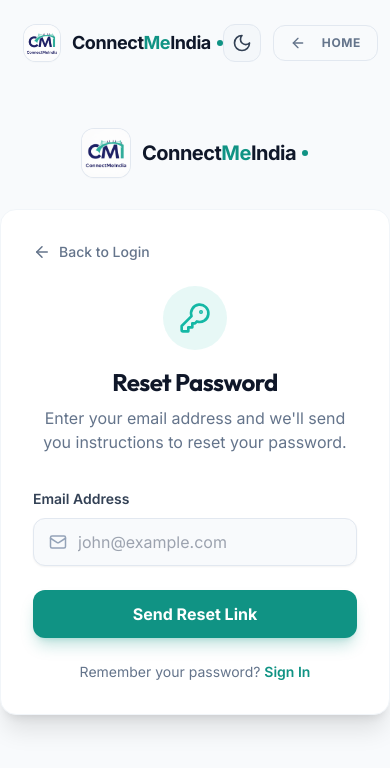
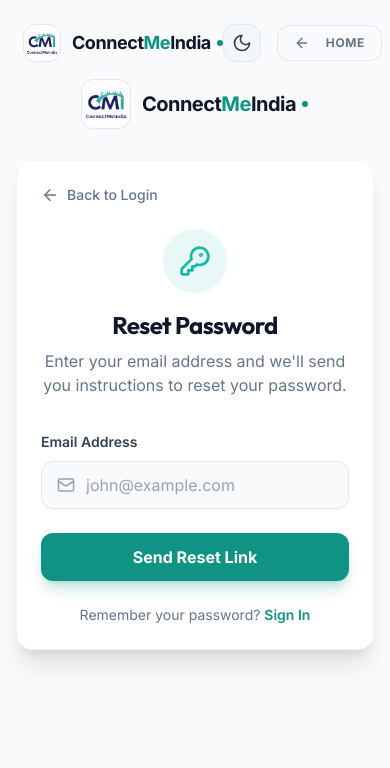
Before and after one commit to duofreelancersvs-max/frontend, a React (Vite) app: page /forgot-password in a window 390 px wide. Shown: the top 768 px of the page. Built offline with nearby package versions, Linux system fonts and the light colour scheme; no server answers.

Commit message:
style: improve responsive layout and spacing for authentication pages

```diff
--- a/src/pages/auth/ForgotPassword.tsx
+++ b/src/pages/auth/ForgotPassword.tsx
@@ -65,12 +65,12 @@
       </div>
 
       {/* RIGHT SIDE - Form */}
-      <div className="flex-1 flex flex-col items-center justify-center bg-slate-50 dark:bg-background relative">
-        <div className="w-full absolute top-0 left-0 p-6 flex items-center justify-between lg:justify-end lg:p-8 lg:gap-4 z-20">
+      <div className="flex-1 flex flex-col items-center justify-start lg:justify-center bg-slate-50 dark:bg-background relative py-20 lg:py-24 overflow-y-auto">
+        <div className="w-full absolute top-0 left-0 p-6 flex items-center justify-between lg:justify-end lg:p-10 lg:gap-6 z-30">
           <div className="lg:hidden">
             <Logo size="sm" />
           </div>
-          <div className="flex items-center gap-3">
+          <div className="flex items-center gap-4 lg:gap-6">
             <ThemeToggle />
             <Link to="/">
               <Button
@@ -85,14 +85,14 @@
           </div>
         </div>
 
-        <div className="w-full max-w-md">
+        <div className="w-full max-w-md px-4 sm:px-0">
           {/* Mobile Logo */}
           <div className="lg:hidden flex justify-center mb-8">
             <Logo size="md" />
           </div>
 
           {/* Form Card */}
-          <div className="bg-white rounded-2xl shadow-xl p-8 border border-slate-100">
+          <div className="bg-white dark:bg-white/5 rounded-2xl shadow-xl p-6 sm:p-8 border border-slate-100 dark:border-white/10">
             {/* Back Button */}
             <Link
               to="/login"
--- a/src/pages/auth/Login.tsx
+++ b/src/pages/auth/Login.tsx
@@ -145,12 +145,12 @@
       </div>
 
       {/* RIGHT SIDE - Login Form */}
-      <div className="flex-1 flex flex-col items-center justify-center bg-slate-50 dark:bg-background relative">
-        <div className="w-full absolute top-0 left-0 p-6 flex items-center justify-between lg:justify-end lg:p-8 lg:gap-4 z-20">
+      <div className="flex-1 flex flex-col items-center justify-start lg:justify-center bg-slate-50 dark:bg-background relative py-20 lg:py-24 overflow-y-auto">
+        <div className="w-full absolute top-0 left-0 p-6 flex items-center justify-between lg:justify-end lg:p-10 lg:gap-6 z-30">
           <div className="lg:hidden">
             <Logo size="sm" />
           </div>
-          <div className="flex items-center gap-3">
+          <div className="flex items-center gap-4 lg:gap-6">
             <ThemeToggle />
             <Link to="/">
               <Button
@@ -165,13 +165,13 @@
           </div>
         </div>
 
-        <div className="w-full max-w-md mt-10">
+        <div className="w-full max-w-md px-4 sm:px-0">
           {/* Mobile Logo */}
           {/* Mobile Logo spacer - removed overlap */}
           <div className="lg:hidden mb-6" />
 
           {/* Form Card */}
-          <div className="bg-white dark:bg-white/5 rounded-2xl shadow-xl p-8 border border-slate-100 dark:border-white/10">
+          <div className="bg-white dark:bg-white/5 rounded-2xl shadow-xl p-6 sm:p-8 border border-slate-100 dark:border-white/10">
             <div className="text-center mb-8">
               <h1 className="text-2xl font-bold text-navy dark:text-white mb-2">
                 Welcome Back
--- a/src/pages/auth/Register.tsx
+++ b/src/pages/auth/Register.tsx
@@ -193,12 +193,12 @@
       </div>
 
       {/* RIGHT SIDE - Registration Form */}
-      <div className="flex-1 flex flex-col items-center justify-center bg-slate-50 dark:bg-background relative">
-        <div className="w-full absolute top-0 left-0 p-6 flex items-center justify-between lg:justify-end lg:p-8 lg:gap-4 z-20">
+      <div className="flex-1 flex flex-col items-center justify-start lg:justify-center bg-slate-50 dark:bg-background relative py-20 lg:py-24 overflow-y-auto">
+        <div className="w-full absolute top-0 left-0 p-6 flex items-center justify-between lg:justify-end lg:p-10 lg:gap-6 z-30">
           <div className="lg:hidden">
             <Logo size="sm" />
           </div>
-          <div className="flex items-center gap-3">
+          <div className="flex items-center gap-4 lg:gap-6">
             <ThemeToggle />
             <Link to="/">
               <Button
@@ -213,13 +213,13 @@
           </div>
         </div>
 
-        <div className="w-full max-w-lg mt-10">
+        <div className="w-full max-w-lg px-4 sm:px-0">
           {/* Mobile Logo */}
           {/* Mobile Logo spacer - removed overlap */}
           <div className="lg:hidden mb-6" />
 
           {/* Form Card */}
-          <div className="bg-white dark:bg-white/5 rounded-2xl shadow-xl p-8 border border-slate-100 dark:border-white/10">
+          <div className="bg-white dark:bg-white/5 rounded-2xl shadow-xl p-6 sm:p-8 border border-slate-100 dark:border-white/10">
             <div className="text-center mb-8">
               <h1 className="text-2xl font-bold text-navy dark:text-white mb-2">
                 Create Account
@@ -336,7 +336,7 @@
                 {selectedRole === "client" ? (
                   <>
                     {/* Client Fields */}
-                    <div className="grid grid-cols-2 gap-4">
+                    <div className="grid grid-cols-1 sm:grid-cols-2 gap-4">
                       <div className="space-y-2">
                         <label className="text-sm font-semibold text-slate-700 dark:text-slate-300">
                           Full Name
@@ -381,7 +381,7 @@
                 ) : (
                   <>
                     {/* Freelancer Fields */}
-                    <div className="grid grid-cols-2 gap-4">
+                    <div className="grid grid-cols-1 sm:grid-cols-2 gap-4">
                       <div className="space-y-2">
                         <label className="text-sm font-semibold text-slate-700">
                           First Name
```
